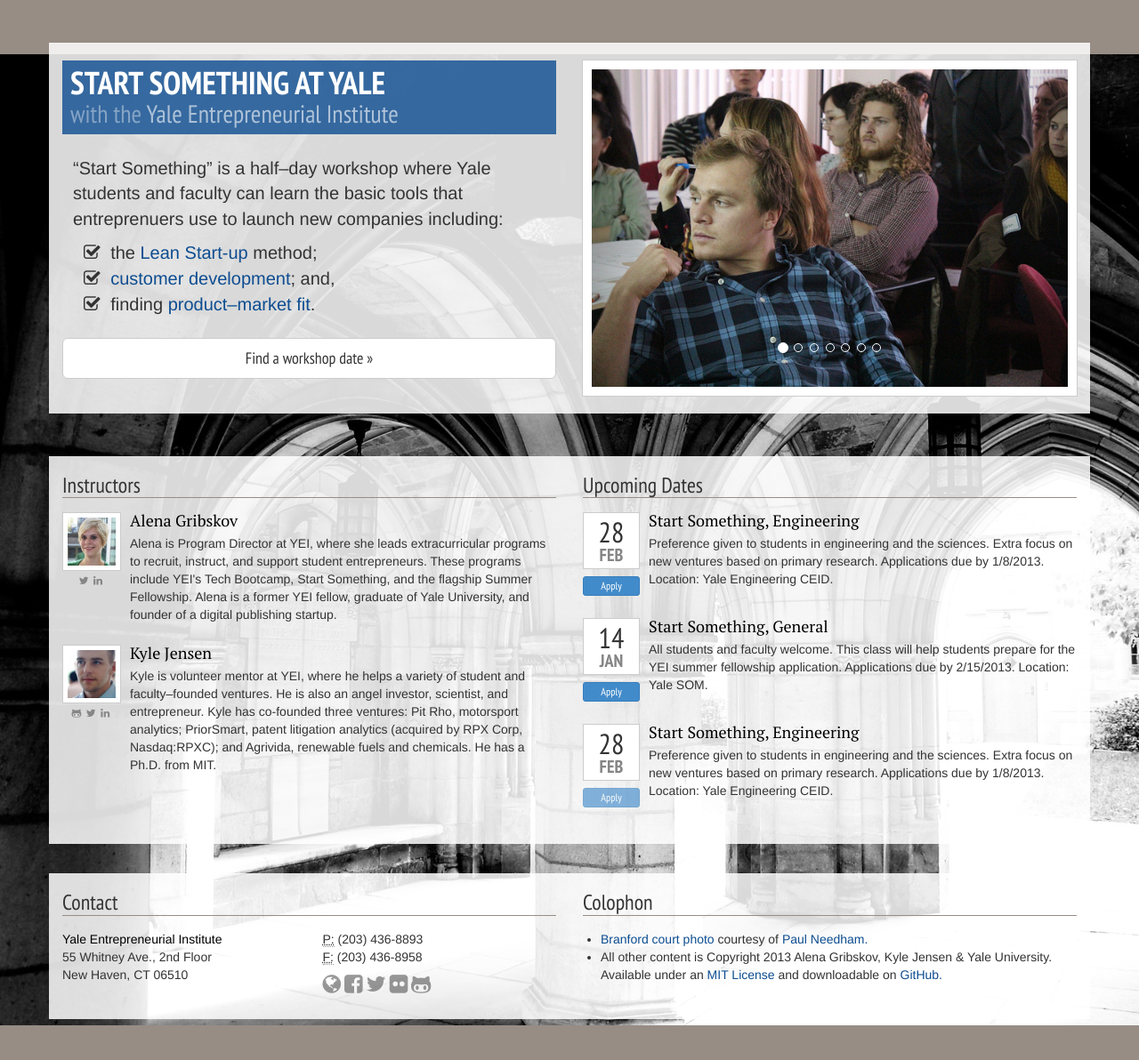
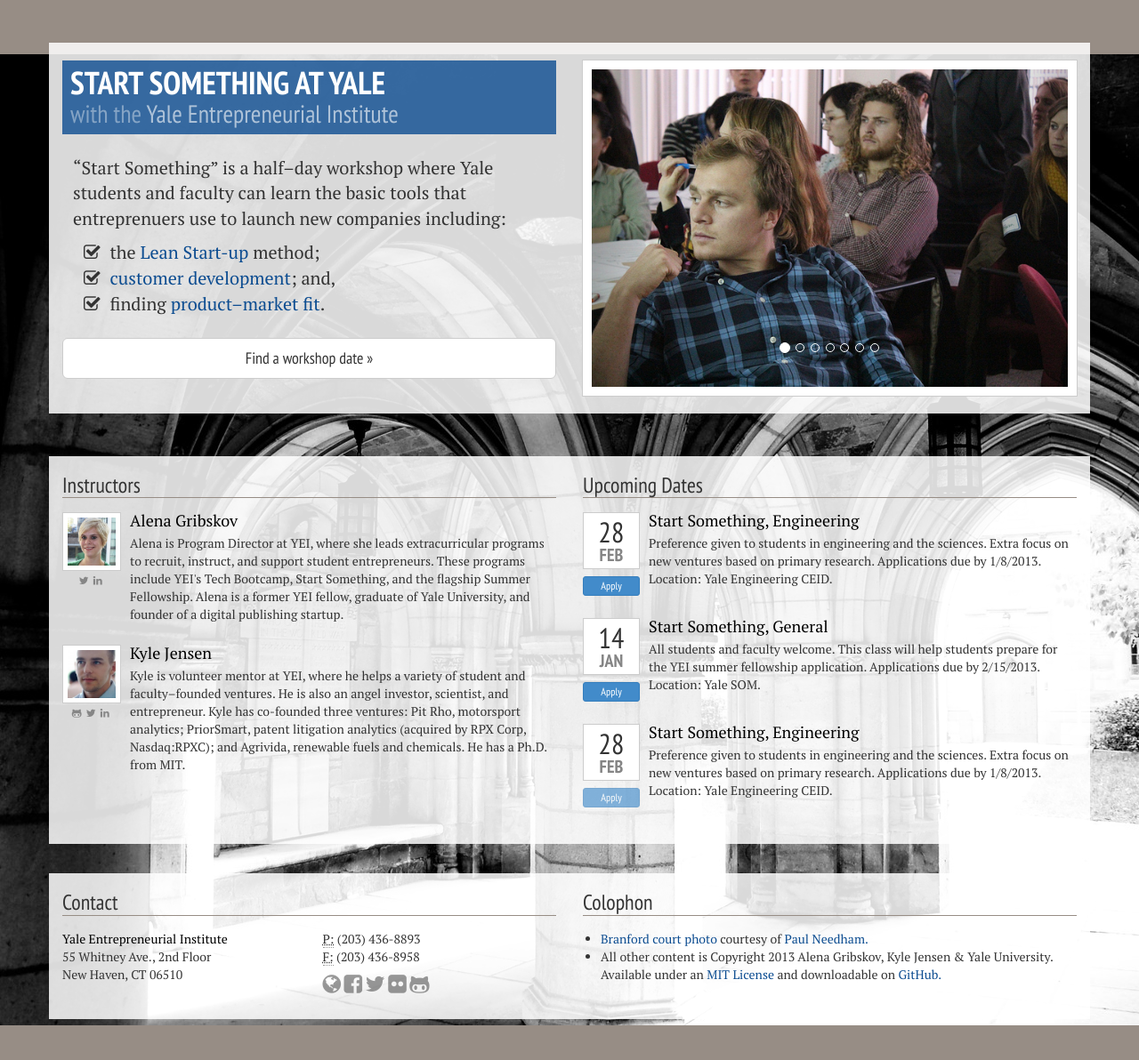
Before and after one commit to kljensen/start-something-website, a Flask app: page / in a window 1280 px wide. Shown: the top 1192 px of the page at 89% size. Run offline with Flask 2, Linux system fonts and the light colour scheme; some libraries are stand-ins or nearby versions.

Commit message:
Fix font css rule that got moved accidently

```diff
--- a/static/css/main.css
+++ b/static/css/main.css
@@ -7,7 +7,6 @@
 	-moz-background-size: cover;
 	-o-background-size: cover;
 	background-size: cover;
-	font-family: 'PT Serif', Georgia, sans-serif;
 	font-size: 16px;
 	background-attachment: scroll;
 }
@@ -18,6 +17,7 @@
 	/* Set up a background that will cover the page */
 	overflow: auto;
 	height: 100%;
+	font-family: 'PT Serif', Georgia, sans-serif;
 }
 
 a{
```
